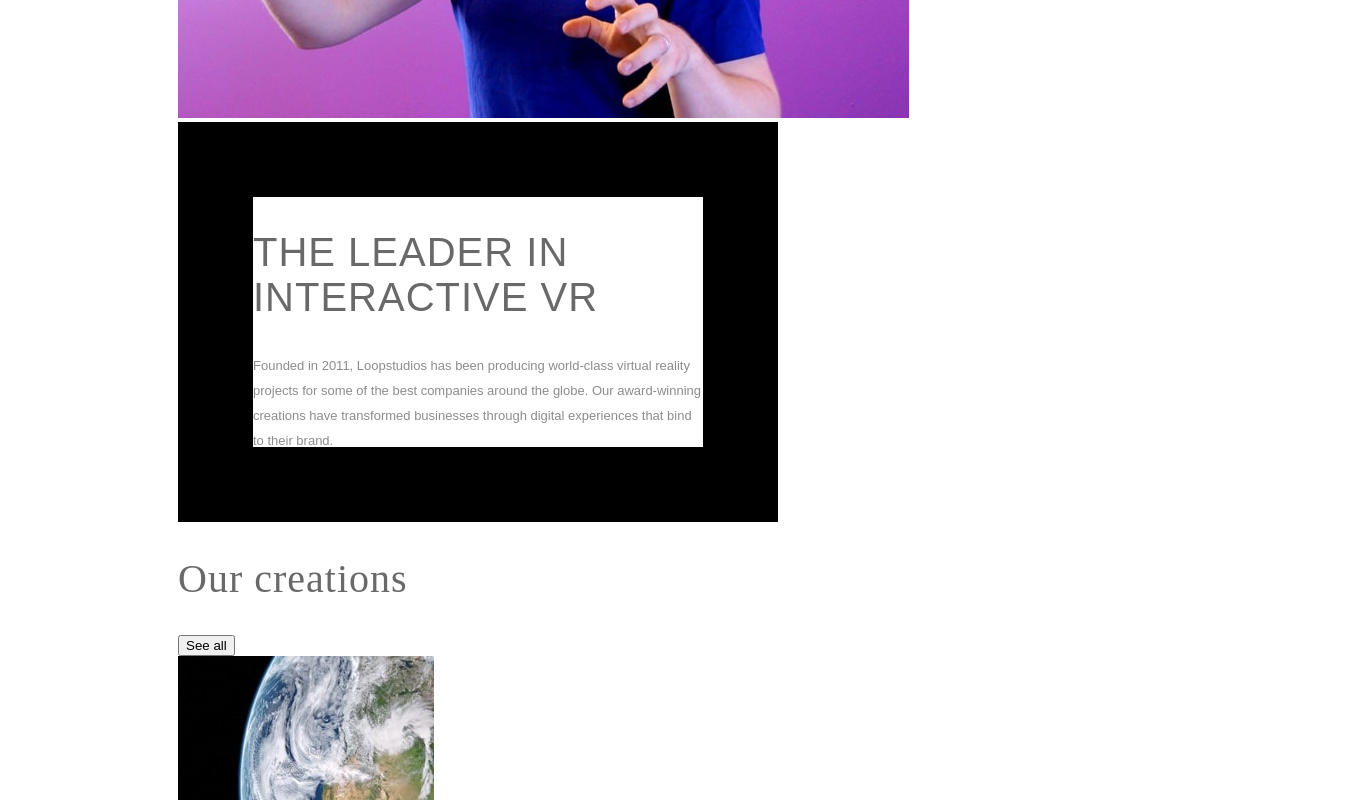
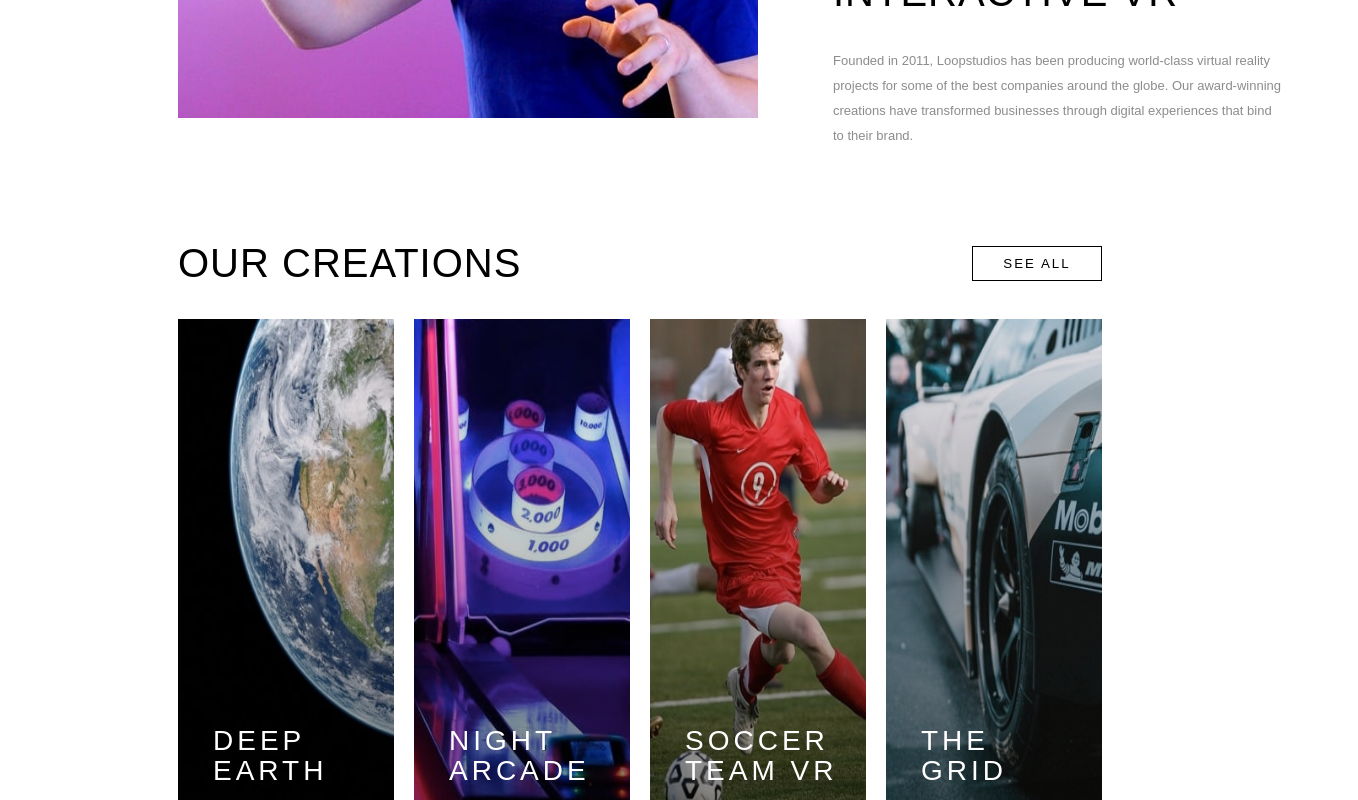
Before and after one commit to danielaebazan/loopstudios-landing-page-main, a plain HTML site: page index.html in a window 1280 px wide. Shown: the part 1120-1920 px from the top of the page, 1358 px wide, since content can reach past the window. Drawn offline with Linux system fonts and the light colour scheme; a web font is replaced by a local one.

Commit message:
desktop version

```diff
--- a/index.html
+++ b/index.html
@@ -48,41 +48,44 @@
 
     <div class="creations">
 
-      <h2>Our creations</h2>
-      <button>See all</button>
+      <div class="creations-title">
+        <h2>OUR CREATIONS</h2>
+        <button>SEE ALL</button>
+      </div>
 
       <div class="grid">
         <div class="image-container">
           <img src="./images/desktop/image-deep-earth.jpg" alt="deep-earth">
-          <p class="overlay-text">Deep earth</p>
+          <p class="overlay-text">DEEP EARTH</p>
         </div>
         <div class="image-container">
           <img src="./images/desktop/image-night-arcade.jpg" alt="night-arcade">
-          <p class="overlay-text">Night arcade</p>
+          <p class="overlay-text">NIGHT ARCADE</p>
         </div>
         <div class="image-container">
           <img src="./images/desktop/image-soccer-team.jpg" alt="soccer-team">
-          <p class="overlay-text">Soccer team VR</p>
+          <p class="overlay-text">SOCCER TEAM VR</p>
         </div>
         <div class="image-container">
           <img src="./images/desktop/image-grid.jpg" alt="grid">
-          <p class="overlay-text">The grid</p>
+          <p class="overlay-text">THE <br>GRID</p>
+
         </div>
         <div class="image-container">
           <img src="./images/desktop/image-from-above.jpg" alt="from-above">
-          <p class="overlay-text">From up above VR</p>
+          <p class="overlay-text">FROM UP ABOVE VR</p>
         </div>
         <div class="image-container">
           <img src="./images/desktop/image-pocket-borealis.jpg" alt="pocket-borealis">
-          <p class="overlay-text">Pocket borealis</p>
+          <p class="overlay-text">POCKET BOREALIS</p>
         </div>
         <div class="image-container">
           <img src="./images/desktop/image-curiosity.jpg" alt="curiosity">
-          <p class="overlay-text">The curiosity</p>
+          <p class="overlay-text">THE CURIOSITY</p>
         </div>
         <div class="image-container">
           <img src="./images/desktop/image-fisheye.jpg" alt="fisheye">
-          <p class="overlay-text">Make it fisheye</p>
+          <p class="overlay-text">MAKE IT FISHEYE</p>
         </div>
       </div>
 
--- a/style.css
+++ b/style.css
@@ -77,21 +77,26 @@
     background-color:hsl(0, 0%, 100%);
     margin: 0;
     padding: 130px 170px;
-
+    font-family: 'Alata', sans-serif;
    }
 
    .main-content {
     font-family: 'Alata', sans-serif;
+    height: 590px;
    }
 
    .main-text {
-    border: 75px solid black;
+    background-color: white;
+    border: 75px solid white;
     width: 450px;
     height: 250px;
+    position: relative;
+    left: 580px;
+    top: -305px;
    }
 
    h2 {
-    color: hsl(0, 0%, 41%);
+    color: hsl(0, 0%, 0%);
     font-weight: lighter;
     font-size: 40px;
     letter-spacing: 1px;
@@ -103,14 +108,87 @@
     line-height: 25px;
    }
 
+   .creations {
+    margin-top: 0;
+    padding-top: 0;
+   }
+
+   .creations-title {
+    display: flex;
+    justify-content: space-between;
+    align-items: center;
+   }
+
+   button {
+    background-color:white;
+    height: 35px;
+    width: 130px;
+    border: 1px solid black;
+    letter-spacing: 2px;
+   }
+
+   .overlay-text {
+    color: white;
+    font-size: 28px;
+    font-weight: lighter;
+    width: 180px;
+    position: relative;
+    top: -125px;
+    left: 35px;
+    letter-spacing: 4px;
+    line-height: 30px;
+    z-index: 1;
+   }
+
+   .grid {
+    display: grid;
+    grid-template-columns: repeat(4, auto);
+    grid-template-rows: repeat(2, auto);
+    column-gap: 20px;
+    row-gap: 20px;
+   }
+
+  .image-container {
+      position: relative;
+      margin:0;
+      padding: 0;
+  }
+
+  .image-container img {
+      width: 100%;
+      height: 100%;
+      margin: 0;
+
+  }
+
+  .image-container::after {
+    content: "";
+    position: absolute;
+    top: 0;
+    left: 0;
+    width: 100%;
+    height: 100%;
+    background: linear-gradient(to bottom, rgba(0, 0, 0, 0), rgba(0, 0, 0, 0.5));
+  }
 
    .footer-section {
     background-color: hsl(0, 0%, 0%);
+    padding: 50px 170px;
+
    }
 
    .footer-1 {
     display: flex;
     justify-content: space-between;
+   }
+
+   .social-links {
+    display: flex;
+    align-items: center;
+   }
+
+   .social-links a {
+    margin: 0 7px;
    }
 
    .footer-2 {
```
